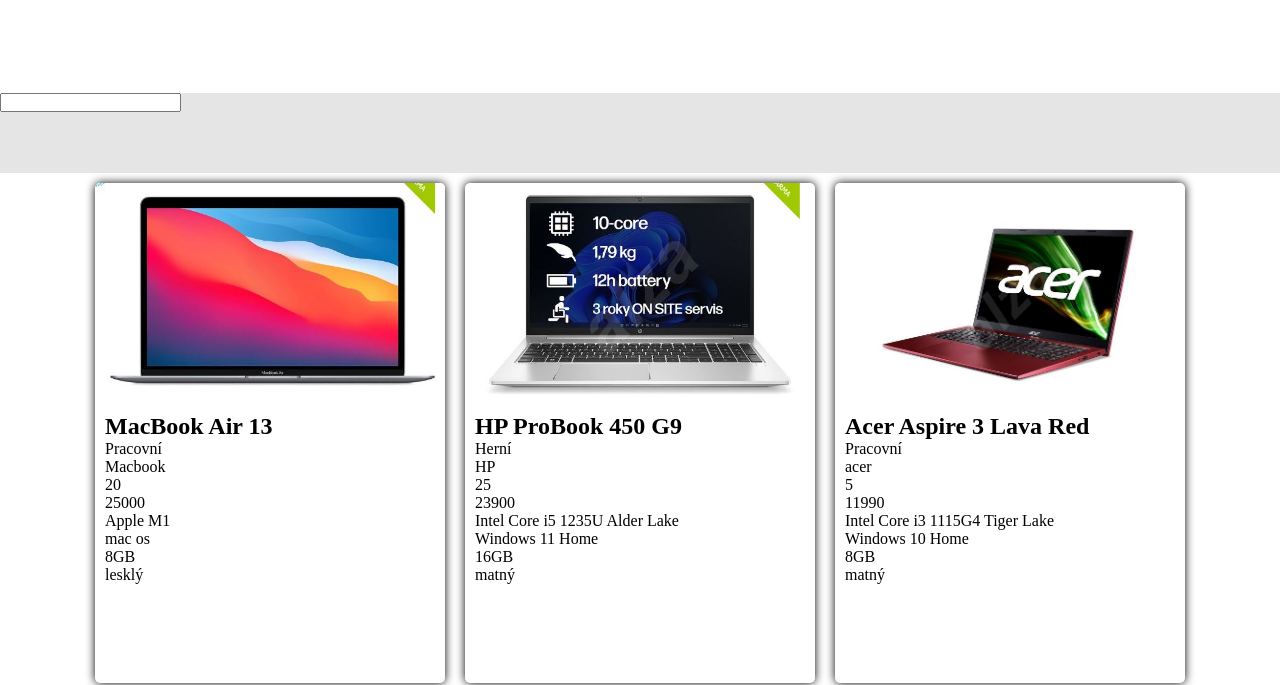
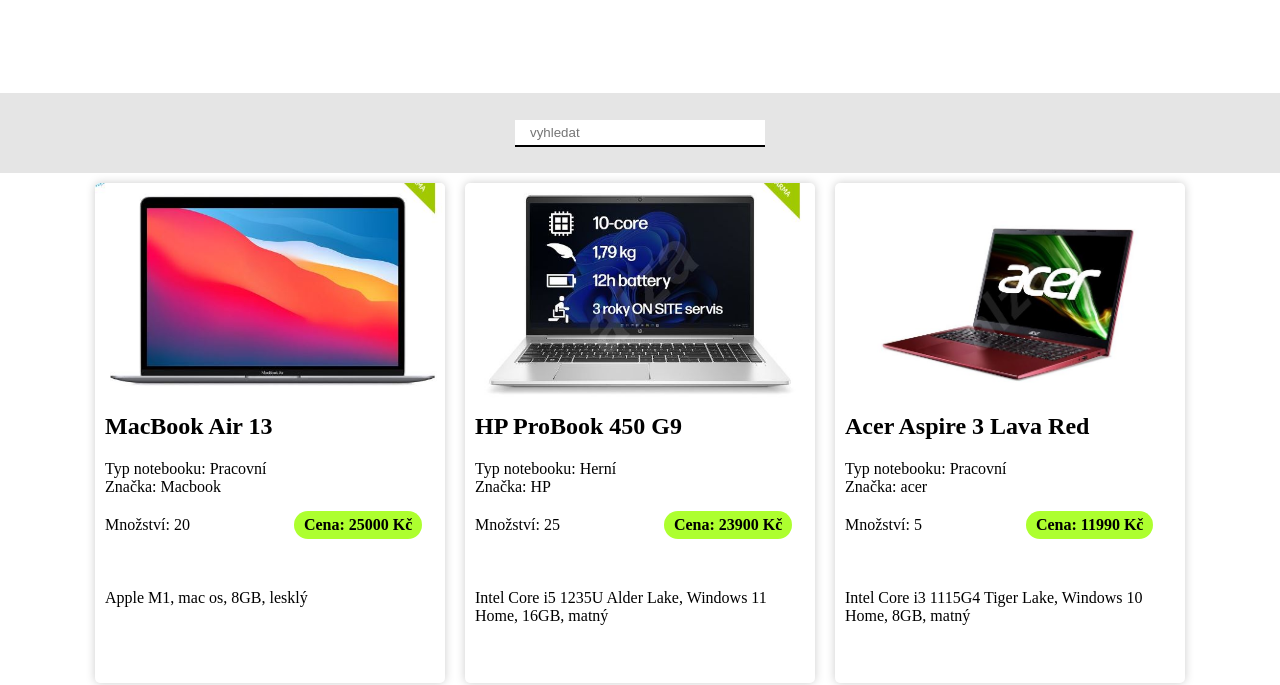
Before and after one commit to KarelStastny/PC-E-shop-filter, a plain HTML site: page index.html in a window 1280 px wide. Shown: the part 147-832 px from the top of the page. Drawn offline with Linux system fonts and the light colour scheme.

Commit message:
Dokončení projektu

```diff
--- a/data.js
+++ b/data.js
@@ -169,15 +169,16 @@ product.map( (oneProduct) => {
 
                     <div class="card-info">
                         <h2 class="name">${oneProduct.name}</h2>
-                        <div class="category">${oneProduct.category}</div>
-                        <div class="mark">${oneProduct.mark}</div>
-                        <div class="quantity">${oneProduct.quantity}</div>
-                        <div class="price">${oneProduct.price}</div>
+                        <div class="category"> Typ notebooku: ${oneProduct.category}</div>
+                        <div class="mark">Značka: ${oneProduct.mark}</div>
+                        <div class="quantity"> Množství: ${oneProduct.quantity}</div>
+                        <div class="price"> Cena: ${oneProduct.price} Kč</div>
+
                         <div class="details">
-                            <p class="procesor">${oneProduct.details.procesor}</p>
-                            <p class="os">${oneProduct.details.os}</p>
-                            <p class="memory">${oneProduct.details.memory}</p>
-                            <div class="display">${oneProduct.details.dispaly}</div>
+                            <span class="procesor">${oneProduct.details.procesor},</span>
+                            <span class="os">${oneProduct.details.os},</span>
+                            <span class="memory">${oneProduct.details.memory},</span>
+                            <span class="display",>${oneProduct.details.dispaly}</span>
                         </div>
                     </div>
                 </div>
--- a/index.html
+++ b/index.html
@@ -13,10 +13,11 @@
 
            <main>
                <div class="box-filter">
-                   <input type="text" class="filter">
+                   <input placeholder="vyhledat" type="text" class="filter">
                </div>
 
-               <div class="container-card">
+               <div class="container-card row">
+
 
 
                </div>
--- a/style.css
+++ b/style.css
@@ -2,6 +2,12 @@
     margin: 0;
     padding: 0;
     box-sizing: border-box;
+}
+
+.row{
+    max-width: 1240px;
+    width: 100%;
+    margin: 0 auto;
 }
 
 header{
@@ -19,8 +25,19 @@ header h1{
 .box-filter{
     height: 80px;
     background-color: #e5e5e5;
+    display: flex;
+    justify-content: center;
+    align-items: center;
 }
 
+.box-filter input{
+    border: none;
+    border-bottom: 2px solid black;
+    padding: 5px 15px;
+    outline: none;
+    max-width: 250px;
+    width: 100%;
+}
 .container-card{
     display: flex;
     justify-content: center;
@@ -33,12 +50,9 @@ header h1{
     width: 350px;
     height: 500px;
     overflow: hidden;
-
-    box-shadow: 0 0 10px black;
+    box-shadow: 0 0 10px rgb(204, 204, 204);
     margin: 10px;
     border-radius: 5px;
-
-
 }
 
 .card-img{
@@ -57,21 +71,31 @@ header h1{
 }
 
 .name{
-
-}
-
-.category{
-
-}
-
-.mark{
-
+    margin-bottom: 20px;
 }
 
 .quantity{
+    margin-top: 20px;
+    display: inline-block;
+}
+
+.price{
+    margin-top: 10px;
+    display: inline-block;
+    margin-left: 100px;
+    border-radius: 30px;
+    padding: 5px 10px;
+    background-color: greenyellow;
+    font-weight: 900;
+}
+
+.details{
+    margin-top: 50px;
 
 }
-
+.details p{
+    display: inline-block;
+}
 
 .hiden-product{
     display: none;
```
